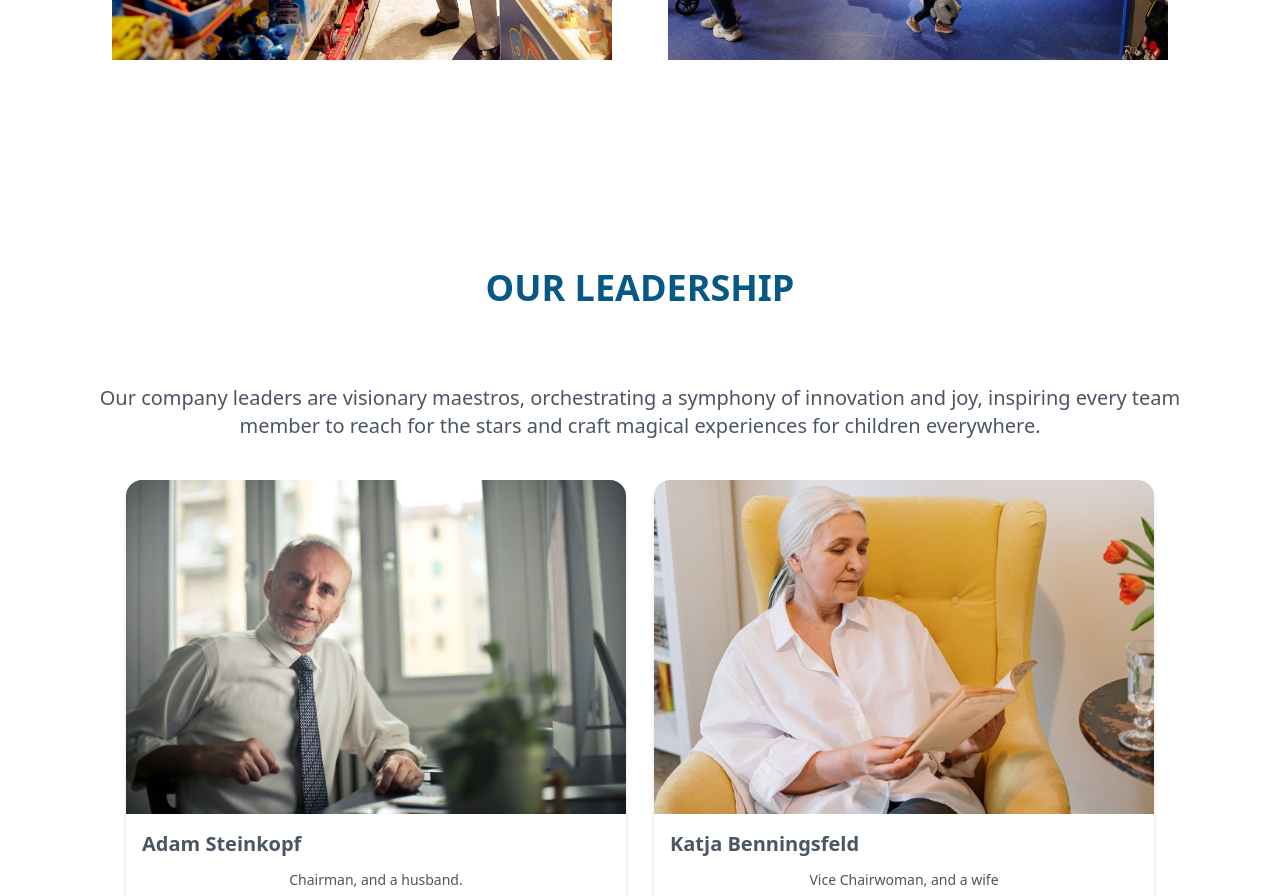
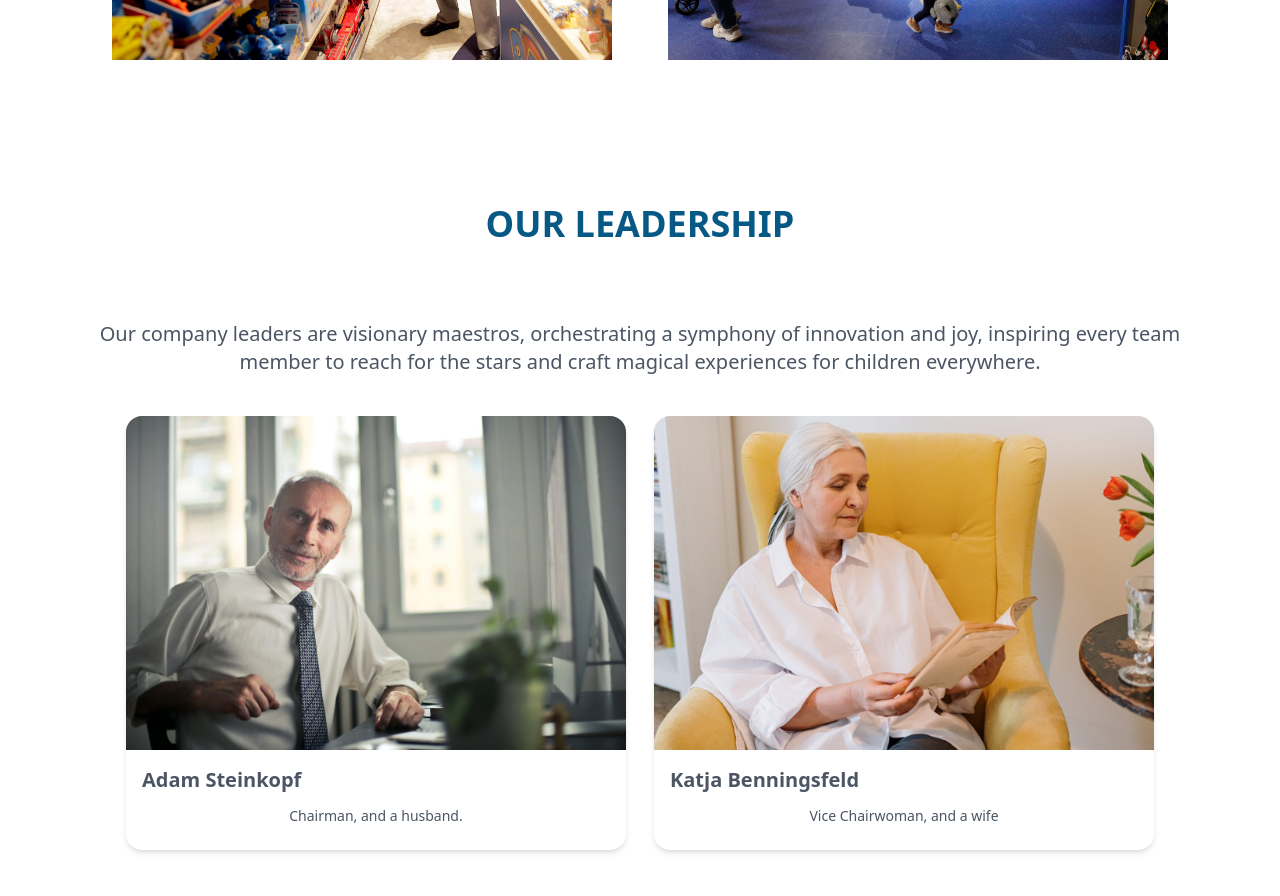
Before and after one commit to keinsobriquet/Company-Profile, a Next.js app: page /aboutUsPage in a window 1280 px wide. Shown: the part 1900-2796 px from the top of the page. Built offline with nearby package versions, Linux system fonts and the light colour scheme.

Commit message:
modified

```diff
--- a/src/app/aboutUsPage/page.tsx
+++ b/src/app/aboutUsPage/page.tsx
@@ -41,7 +41,7 @@ export default function AboutUs() {
                     <Image src="/new-toy-shop3.jpg" width="500" height="100" alt="the new toy stars store" />
                     <Image src="/new-toy-shop-1.jpg" width="500" height="100" alt="the new toy stars store" />
                 </div>
-                <div className="py-8 pt-36 text-center text-4xl font-bold text-sky-800">
+                <div className="py-8 pt-20 text-center text-4xl font-bold text-sky-800">
                     <h1>
                         OUR LEADERSHIP
                     </h1>
```
